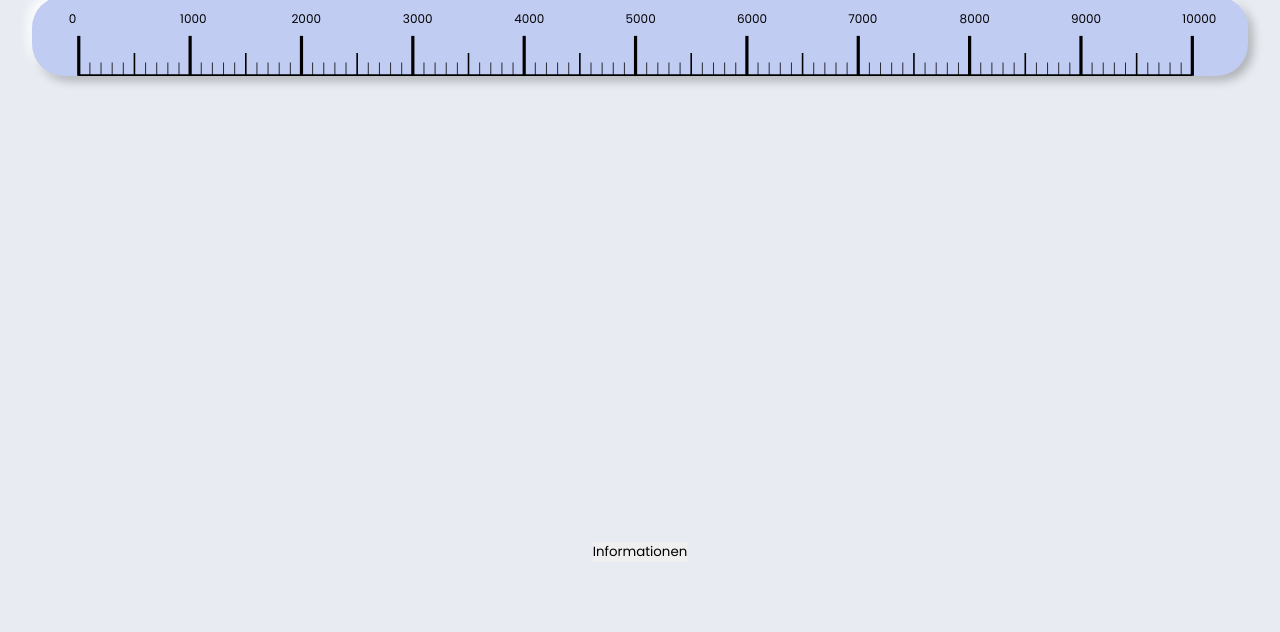
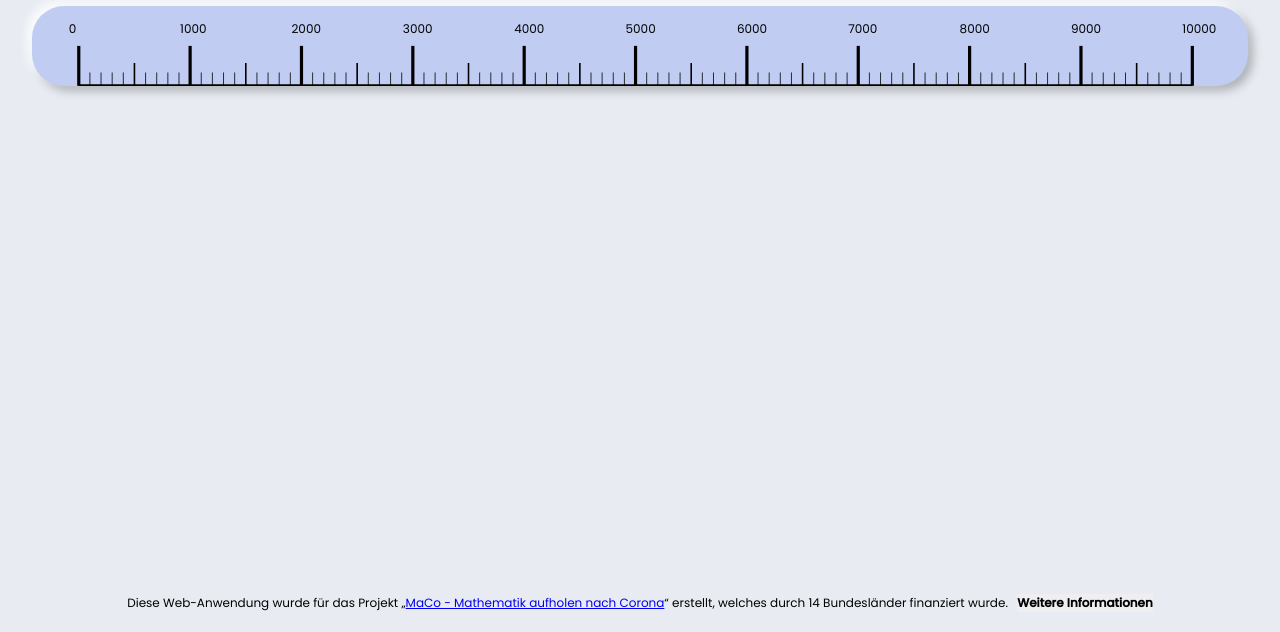
Before and after one commit to mathedidaktik/zahlenstrahl, a plain HTML site: page index.html in a window 1280 px wide. Shown: the part 168-800 px from the top of the page. Drawn offline with nearby package versions, Linux system fonts and the light colour scheme.

Commit message:
adds infos in footer

```diff
--- a/css/style.css
+++ b/css/style.css
@@ -121,6 +121,14 @@ button {
   align-items: center;
   justify-content: center;
   font-size: 23px;
+}
+div.infos {
+  font-size: 12px;
+}
+div.infos button{
+  font-size: 12px;
+  font-weight: bold;
+  float:right;
 }
 .btn {
   height: var(--button-height);
@@ -247,9 +255,6 @@ button {
 .headerText2{
   font-size:22px;
 }
-.footer button{
-    font-size:smaller;
-}
 
 /* when hover on a button change color only for non touch screens */
 @media (hover: hover) {
@@ -260,3 +265,7 @@ button {
       inset 2px 2px 4px rgba(0, 0, 0, 0.3);
   }
 }
+#footer {
+  position:fixed;
+  bottom: 20px;
+}
--- a/index.html
+++ b/index.html
@@ -73,7 +73,9 @@
         </div>
       </div>
       <div class="footer" id="footer">
-          <button onclick="alert('Die Web-App ‚Zahlenstrahl‘ steht unter MIT-Lizenz. Sie wurde von Ahmed Naveed Nassruddin entwickelt und von Philipp Brendel weiterentwickelt, unter Begleitung von Michael Kallweit, Nadine da Costa Silva, Katrin Rolka, Jennifer Bertram und Petra Scherer.');">Informationen</button>
+          <div class="infos">Diese Web-Anwendung wurde für das Projekt „<a href="https://maco.dzlm.de/" target="_blank">MaCo - Mathematik aufholen nach Corona</a>“ erstellt, welches durch 14 Bundesländer finanziert wurde. &ensp;
+              <button onclick="alert('Die Web-App ‚Zahlenstrahl‘ steht unter MIT-Lizenz. Sie wurde von Ahmed Naveed Nassruddin entwickelt und von Philipp Brendel weiterentwickelt, unter Begleitung von Michael Kallweit, Nadine da Costa Silva, Katrin Rolka, Jennifer Bertram und Petra Scherer.');">Weitere Informationen</button>
+          </div>
       </div>
     </div>
   </body>
```
